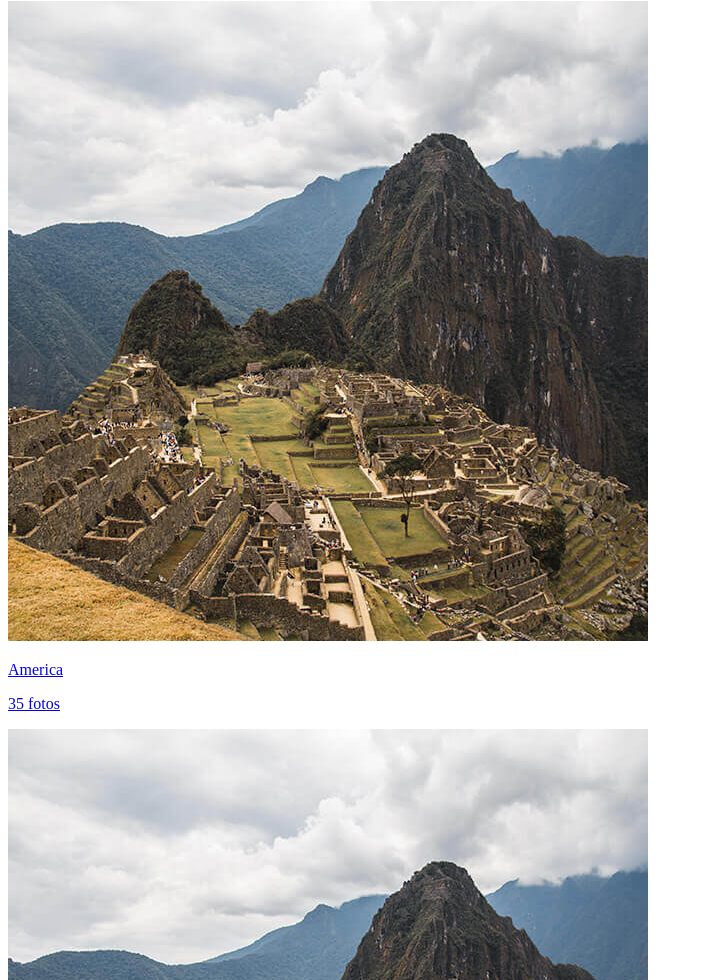
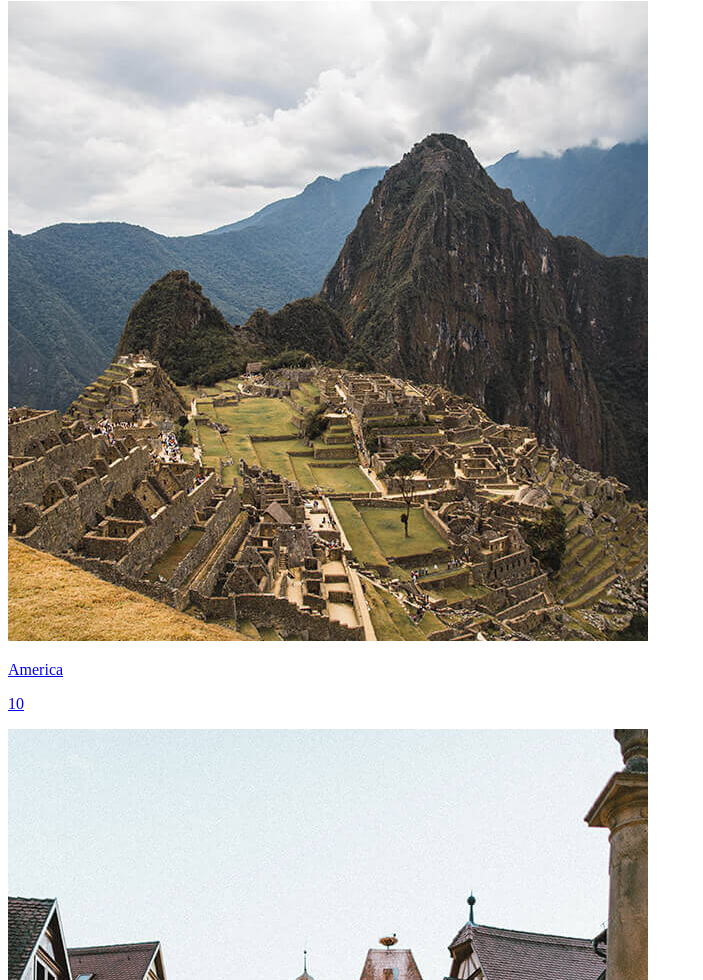
Before and after one commit to juang-10/galeria-de-imagenes, a website with bundled scripts: page index.html in a window 1280 px wide. Shown: the part 120-1100 px from the top of the page, without its empty margins (0-703 px from the left). Built offline with nearby package versions, Linux system fonts and the light colour scheme.

Commit message:
fix: remove example of category layout in HTML

```diff
--- a/index.html
+++ b/index.html
@@ -26,13 +26,6 @@
 		<main>
 			<div class="contenedor">
 				<div class="categorias" id="categorias">
-					<a href="#" class="categoria" data-categoria="america">
-						<img class="categoria__img" src="./img/america.jpg" alt="" />
-						<div class="categoria__datos">
-							<p class="categoria__nombre">America</p>
-							<p class="categoria__numero-fotos">35 fotos</p>
-						</div>
-					</a>
 				</div>
 			</div>
 		</main>
```
